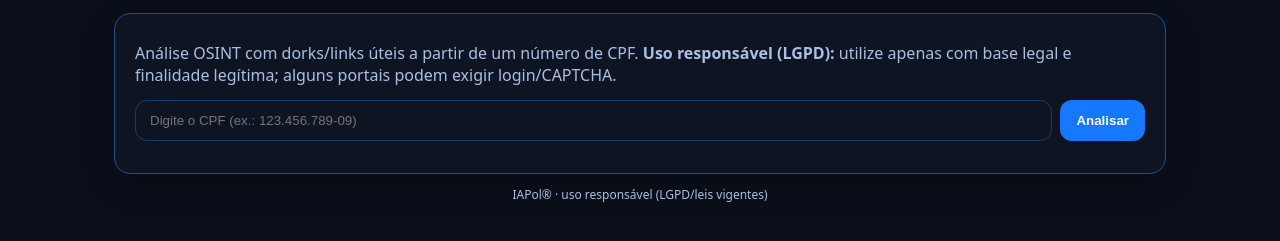
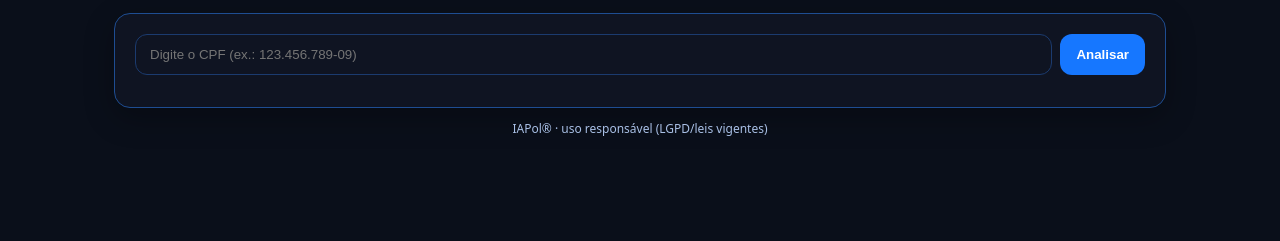
Before and after one commit to delexxsolucoesenegocios-cmd/An-lise-de-CPF, a plain HTML site: page index.html in a window 1280 px wide. Shown: the part 99-340 px from the top of the page. Drawn offline with nearby package versions, Linux system fonts and the light colour scheme.

Commit message:
Add files via upload

```diff
--- a/index.html
+++ b/index.html
@@ -29,7 +29,6 @@
 
     /* Cartão / formulário */
     .card{background:var(--card);border:1px solid var(--line);border-radius:16px;box-shadow:0 10px 30px rgba(0,0,0,.28);padding:20px}
-    .sub{color:var(--muted);margin:8px 0 14px}
     form{display:flex;gap:8px;flex-wrap:wrap;margin-bottom:12px}
     input[type=text]{flex:1;min-width:280px;padding:12px 14px;border-radius:12px;border:1px solid #1b3b6f;background:#0f1422;color:#f0f6ff}
     input.invalid{border-color:#e5534b;outline-color:#e5534b}
@@ -66,11 +65,6 @@
     </header>
 
     <div class="card">
-      <p class="sub">
-        Análise OSINT com dorks/links úteis a partir de um número de CPF.
-        <strong>Uso responsável (LGPD):</strong> utilize apenas com base legal e finalidade legítima; alguns portais podem exigir login/CAPTCHA.
-      </p>
-
       <form onsubmit="return gerar()">
         <input type="text" id="cpf" inputmode="numeric" autocomplete="off"
                placeholder="Digite o CPF (ex.: 123.456.789-09)" oninput="maskCPF(this)" />
```
